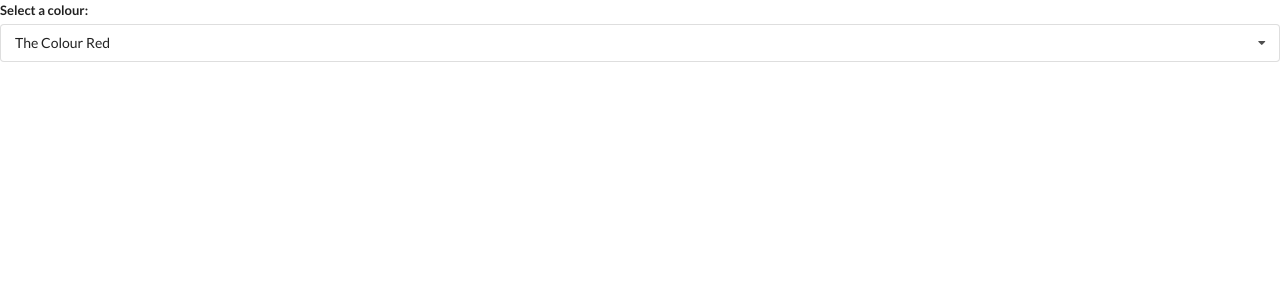
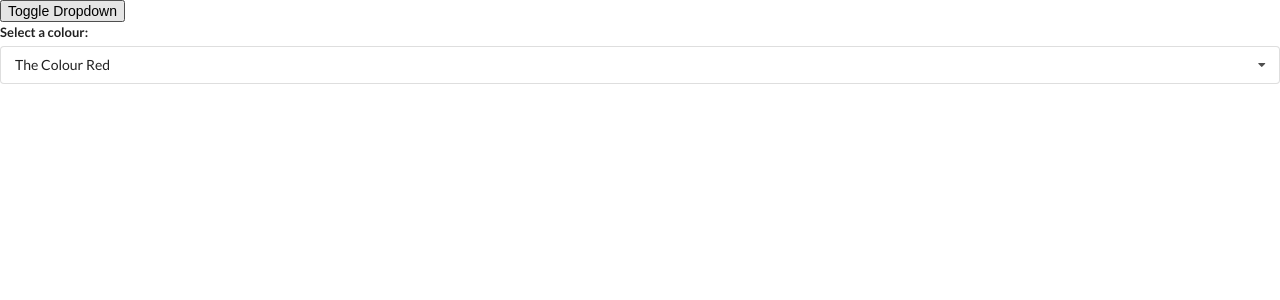
Before and after one commit to mvassaramo/widget, a React (Create React App) app: page / in a window 1280 px wide. Shown: the top 300 px of the page. Built offline with nearby package versions, Linux system fonts and the light colour scheme.

Commit message:
add toggle button

```diff
--- a/src/App.js
+++ b/src/App.js
@@ -36,16 +36,21 @@
 
 export default () => {
   const [selected, setSelected] = useState(options[0])
+  const [showDropdown, setShowDropdown] = useState(true)
 
   return(
     <div>
       {/* <Accordion items={items}/> */}
       {/* <Search /> */}
-      <DropDown
-        options={options}
-        selected={selected}
-        onSelectedChange={setSelected}
-      />
+      <button onClick={() => setShowDropdown(!showDropdown)}>Toggle Dropdown</button>
+      {
+        showDropdown ?
+          <DropDown
+            options={options}
+            selected={selected}
+            onSelectedChange={setSelected}
+          /> : null
+      }
     </div>
   )
 }
```
